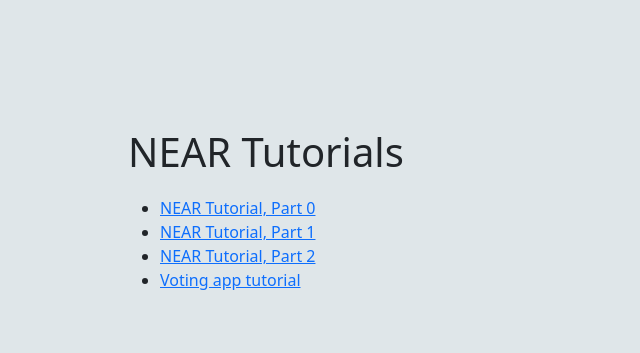
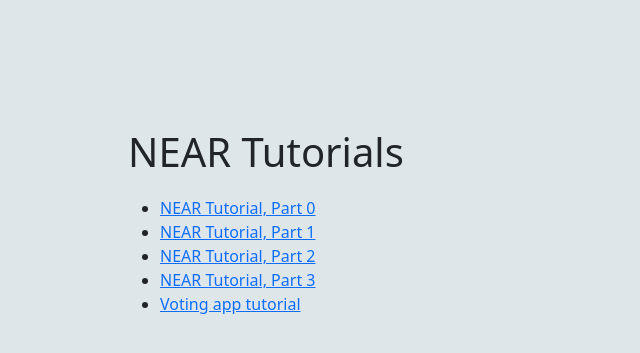
Before and after one commit to Vertfromage/Vertfromage.github.io, a Jekyll site: the page NEAR-tutorials/index.html, which Jekyll copies as it is, in a window 1280 px wide. Shown: the top 353 px of the page, without its empty margins (0-640 px from the left). Built offline with Jekyll 4.4.1, drawn with Linux system fonts in a browser that asks for light colours.

Commit message:
Update index.html

```diff
--- a/NEAR-tutorials/index.html
+++ b/NEAR-tutorials/index.html
@@ -14,6 +14,7 @@
         <li><a href="NEAR-tut-0.html">NEAR Tutorial, Part 0</a></li>
         <li><a href="NEAR-tut-1.html">NEAR Tutorial, Part 1</a></li>
         <li><a href="NEAR-tut-2.html">NEAR Tutorial, Part 2</a></li>
+        <li><a href="NEAR-tut-3.html">NEAR Tutorial, Part 3</a></li>
         <li><a href="voting.html">Voting app tutorial</a></li>
     </ul>
 
```
